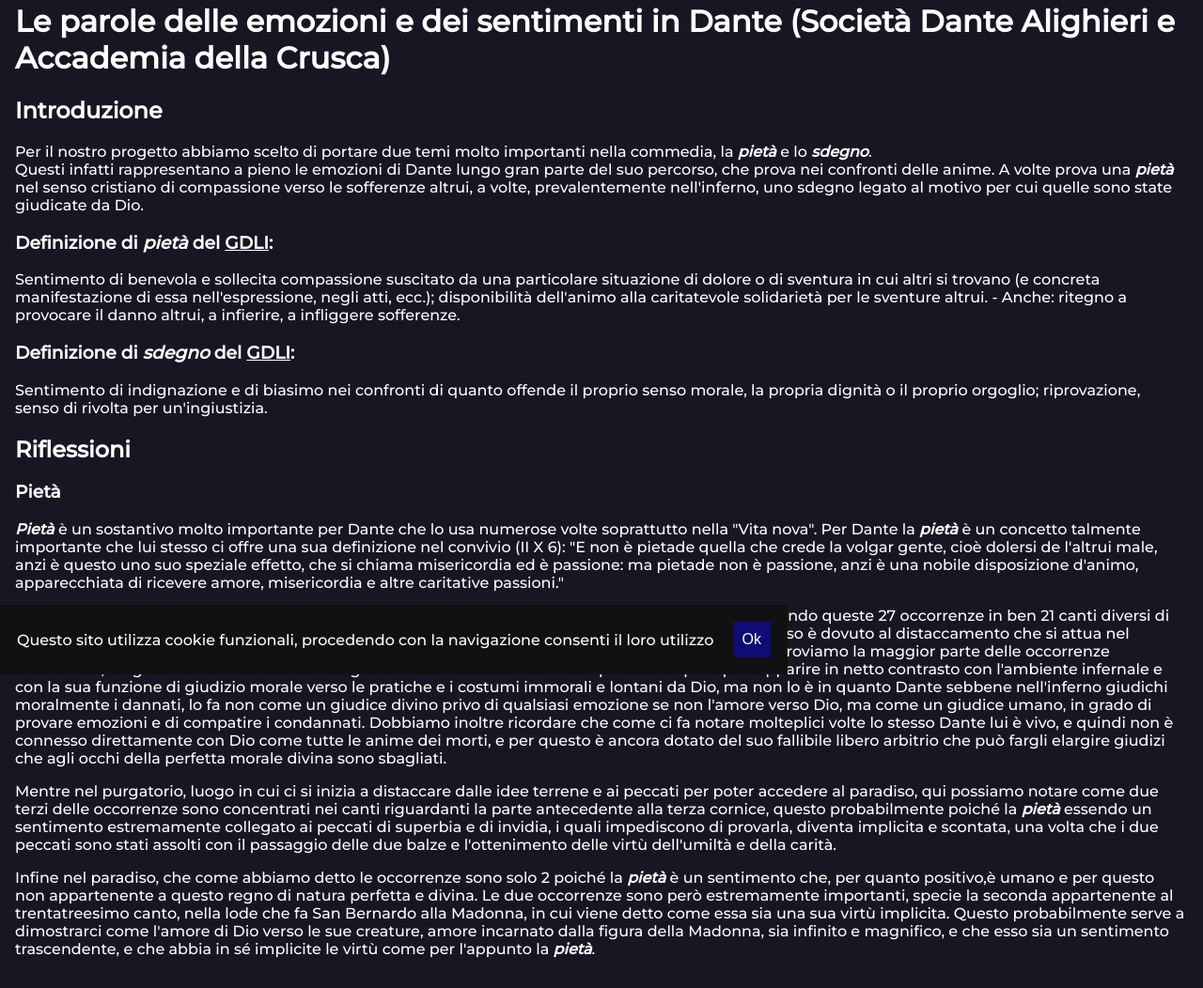
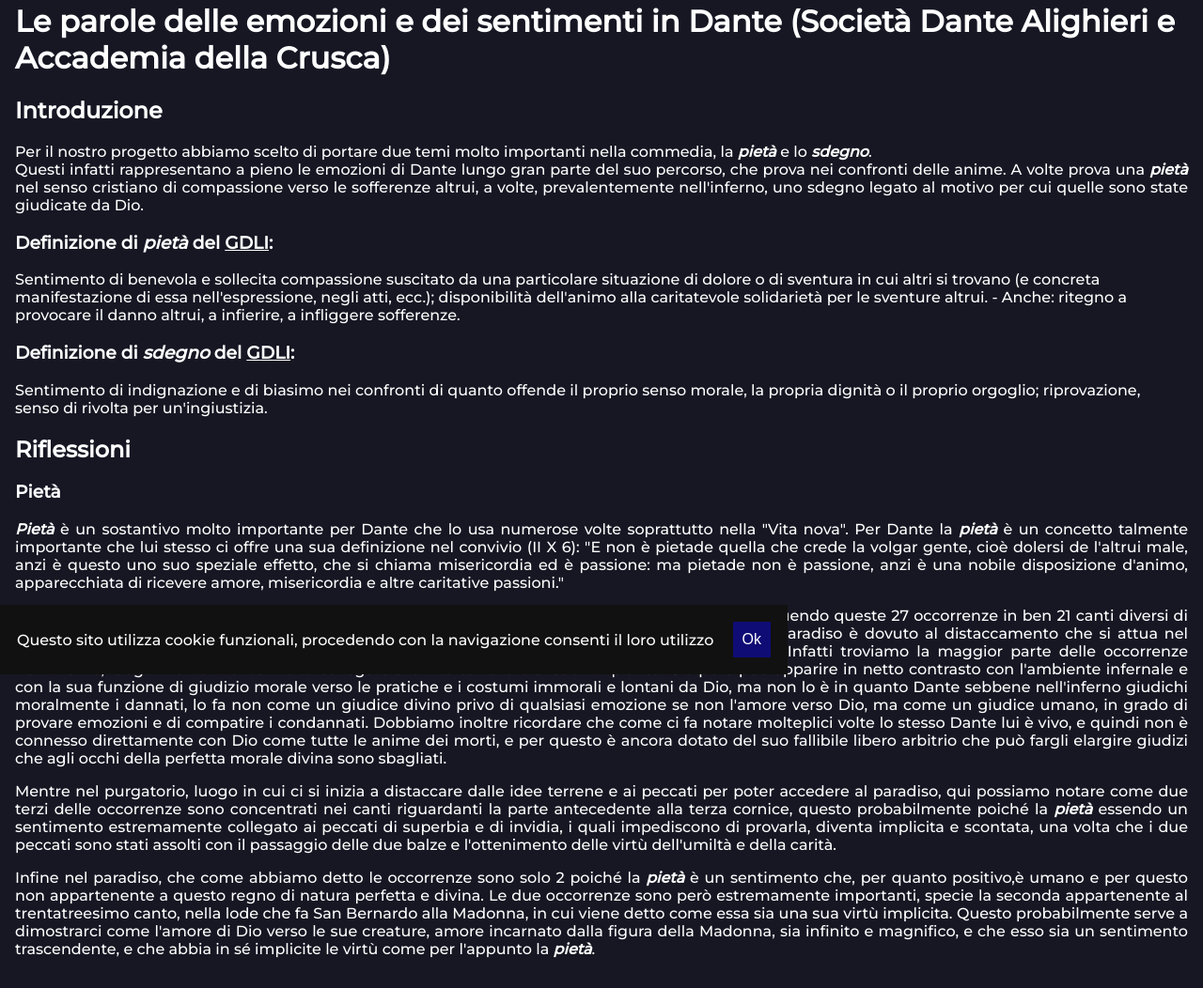
Before and after one commit to Ste517/progettodante, a plain HTML site: page index.html in a window 1280 px wide. Shown: the part 82-1134 px from the top of the page at 94% size. Drawn offline with Linux system fonts and the light colour scheme.

Commit message:
0.0.10 Aggiunta classe justify ai tag p, in attesa di revisione da parte della professoressa.

```diff
--- a/index.html
+++ b/index.html
@@ -24,7 +24,7 @@
     <div style="padding:16px">
         <h1>Le parole delle emozioni e dei sentimenti in Dante (Societ&agrave; Dante Alighieri e Accademia della Crusca)</h1>
         <h2>Introduzione</h2>
-        <p>
+        <p class="justify">
             Per il nostro progetto abbiamo scelto di portare due temi molto importanti nella commedia, la <b><i>piet&agrave;</i></b> e lo <b><i>sdegno</i></b>.<br>
             Questi infatti rappresentano a pieno le emozioni di Dante lungo gran parte del suo percorso, che prova nei confronti delle anime. A volte prova una <b><i>piet&agrave;</i></b> nel senso cristiano di compassione verso le sofferenze altrui, a volte, prevalentemente nell'inferno, uno sdegno legato al motivo per cui quelle sono state giudicate da Dio.<br>
             <h3>Definizione di <i>piet&agrave;</i> del <a class="link" target="_blank" href="https://www.gdli.it/">GDLI</a>:</h3>
@@ -34,16 +34,16 @@
         </p>
         <h2>Riflessioni</h2>
         <h3>Piet&agrave;</h3>
-        <p>
+        <p class="justify">
             <b><i>Piet&agrave;</i></b> &egrave; un sostantivo molto importante per Dante che lo usa numerose volte soprattutto nella "Vita nova". Per Dante la <b><i>piet&agrave;</i></b> &egrave; un concetto talmente importante che lui stesso ci offre una sua definizione nel convivio (II X 6): "E non &egrave; pietade quella che crede la volgar gente, cio&egrave; dolersi de l'altrui male, anzi &egrave; questo uno suo speziale effetto, che si chiama misericordia ed &egrave; passione: ma pietade non &egrave; passione, anzi &egrave; una nobile disposizione d'animo, apparecchiata di ricevere amore, misericordia e altre caritative passioni."<br>
         </p>
-        <p>
+        <p class="justify">
             Possiamo notare come, nella commedia, Dante faccia gran uso delle parole legate alla <b><i>piet&agrave;</i></b>, distribuendo queste 27 occorrenze in ben 21 canti diversi di cui ben 11 appartenenti all'Inferno. Questo, come la presenza delle occorrenze in soli 2 canti del paradiso &egrave; dovuto al distaccamento che si attua nel poema, man mano che si sale verso il paradiso, dalle emozioni terrene come la <b><i>piet&agrave;</i></b> cristiana. Infatti troviamo la maggior parte delle occorrenze nell'Inferno, luogo mentalmente molto collegato alla vita terrena e al suo rimpianto. Ci&ograve; per&ograve; pu&ograve; apparire in netto contrasto con l'ambiente infernale e con la sua funzione di giudizio morale verso le pratiche e i costumi immorali e lontani da Dio, ma non lo &egrave; in quanto Dante sebbene nell'inferno giudichi moralmente i dannati, lo fa non come un giudice divino privo di qualsiasi emozione se non l'amore verso Dio, ma come un giudice umano, in grado di provare emozioni e di compatire i condannati. Dobbiamo inoltre ricordare che come ci fa notare molteplici volte lo stesso Dante lui &egrave; vivo, e quindi non &egrave; connesso direttamente con Dio come tutte le anime dei morti, e per questo &egrave; ancora dotato del suo fallibile libero arbitrio che pu&ograve; fargli elargire giudizi che agli occhi della perfetta morale divina sono sbagliati.<br>
         </p>
-        <p>
+        <p class="justify">
             Mentre nel purgatorio, luogo in cui ci si inizia a distaccare dalle idee terrene e ai peccati per poter accedere al paradiso, qui possiamo notare come due terzi delle occorrenze sono concentrati nei canti riguardanti la parte antecedente alla terza cornice, questo probabilmente poich&eacute; la <b><i>piet&agrave;</i></b> essendo un sentimento estremamente collegato ai peccati di superbia e di invidia, i quali impediscono di provarla, diventa implicita e scontata, una volta che i due peccati sono stati assolti con il passaggio delle due balze e l'ottenimento delle virt&ugrave; dell'umilt&agrave; e della carit&agrave;.<br>
         </p>
-        <p>
+        <p class="justify">
             Infine nel paradiso, che come abbiamo detto le occorrenze sono solo 2 poich&eacute; la <b><i>piet&agrave;</i></b> &egrave; un sentimento che, per quanto positivo,&egrave; umano e per questo non appartenente a questo regno di natura perfetta e divina. Le due occorrenze sono per&ograve; estremamente importanti, specie la seconda appartenente al trentatreesimo canto, nella lode che fa San Bernardo alla Madonna, in cui viene detto come essa sia una sua virt&ugrave; implicita. Questo probabilmente serve a dimostrarci come l'amore di Dio verso le sue creature, amore incarnato dalla figura della Madonna, sia infinito e magnifico, e che esso sia un sentimento trascendente, e che abbia in s&eacute; implicite le virt&ugrave; come per l'appunto la <b><i>piet&agrave;</i></b>.<br>
         </p>
     </div>
```
